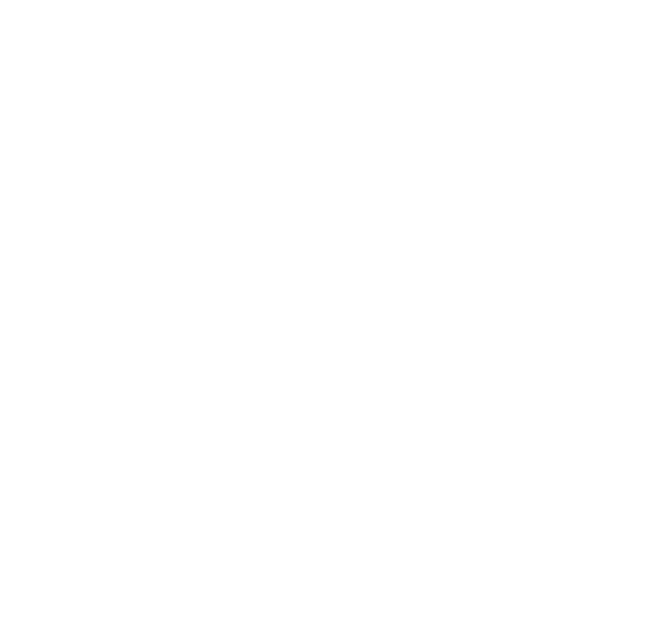
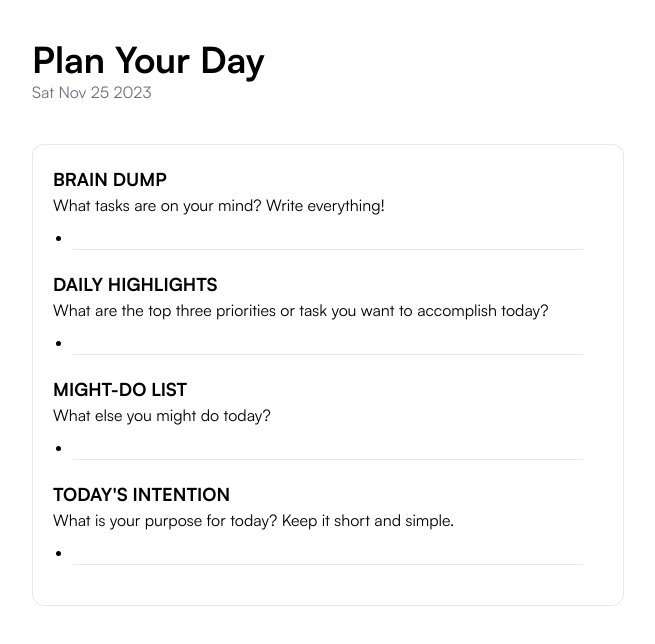
Before and after one commit to jpokan/n3-planner, a Nuxt app: page /templates/plan_your_day in a window 1280 px wide. Before the commit this address had no page. Shown: the top 644 px of the page, without its empty margins (312-967 px from the left). Built offline with nearby package versions, Linux system fonts and the light colour scheme.

Commit message:
fix: wip

```diff
--- /dev/null
+++ b/components/Choose.vue
@@ -0,0 +1,42 @@
+<template>
+<div class="max-w-2xl mx-auto">
+	<p class="mb-10">Choose your template</p>
+	<p>Note: Only "Plan Your Day" available at the moment.</p>
+	<div class="grid sm:grid-cols-3 gap-5 my-10">
+		<NuxtLink v-for="(item, index) in templates" :to="item.path"
+			class="p-5 cursor-pointer rounded-md border shadow-md hover:shadow-lg"
+			:class="item.path ? '': 'bg-gray-200'"
+			@click="pick(index)"
+			@mouseover="hover(index)"
+			>{{ item.title }}</NuxtLink>
+	</div>
+	<p class="mb-5">Preview:</p>
+	<img class="rounded-md border" :src="preview" alt="">
+</div>
+</template>
+
+<script setup>
+const preview = ref()
+
+const templates = ref([
+	{
+		title: 'Plan Your Day',
+		path: '/templates/plan_your_day',
+		preview: '/PLAN_YOUR_DAY.png'
+	},
+	{
+		title: 'Plan Your Meals'
+	},
+	{
+		title: 'Plan Your Budget'
+	}
+])
+
+const pick = (index) => {
+	console.log('pick', index)
+}
+
+const hover = (index) => {
+	preview.value = templates.value[index].preview
+}
+</script>
--- a/components/SectionAnswer.vue
+++ b/components/SectionAnswer.vue
@@ -1,47 +1,51 @@
 <template>
 	<ul class="mx-5 mt-2 mb-5 list-disc">
 		<li v-for="(item, index) in answers">
-			<SectionInput :model-value="item.text"
+			<SectionInput :model-value="item.text" ref="sectionInput"
+			@keyup.enter="add(index)"
 			@update:model-value="newValue => item.text = newValue"
 			@remove="detach(index)"
-			@build="buildJSON" />
-		</li>
-		<li>
-			<SectionInput init="true"
-			@keyup.enter="add" :model-value="init"
-			@update:model-value="newValue => init = newValue"
-			@build="buildJSON" />
+			@updated="updateDB" />
 		</li>
 	</ul>
 </template>
 
 <script setup>
-let temp
-const props = defineProps(['maxSize'])
-const emit = defineEmits(['payload'])
-const init = ref('')
-const answers = ref([])
+const props = defineProps(['maxSize', 'answers'])
+const emit = defineEmits(['update:DB','newAnswers'])
+const sectionInput = ref(null)
 
-const add = (e) => {
-	// if list length equals maxSize return stop creating entry
-	if (answers.value.length == props.maxSize - 1) return
-	// add entry to answers
-	answers.value.push({ text: e.target.value })
-	// Clear input
-	init.value = ''
-	// Prepare data
-	buildJSON()
+const add = (index) => {
+	// if list length equals maxSize stop creating entry
+	if (props.answers.length === props.maxSize) return
+	// else, add entry to answers (rebuild answers array)
+	const newAnswersArray = makeAnswersArray(props.answers, index)
+	emit('newAnswers', newAnswersArray)
+	updateDB()
 }
 
 const detach = (index) => {
+	const length = toRaw(props.answers.length)
+	if (length <=1) {
+		props.answers[index].text = ''
+		updateDB()
+		return
+	}
 	// `arr.splice(n, 1)` n = index you want to remove
-	answers.value.splice(index, 1)
-	buildJSON()
+	props.answers.splice(index, 1)
+	updateDB()
 }
 
-const buildJSON = () => {
-	temp = [...toRaw(answers.value), { init: init.value }]
-	emit('payload', temp)
+const updateDB = () => {
+	emit('update:DB')
 }
 
+const makeAnswersArray = (answers, index) => {
+	const entry = { text: '' }
+	const oldArray = toRaw(answers)
+	const newArray = [...oldArray.slice(0, index + 1), entry, ...oldArray.slice(index + 1)]
+	return { newArray, index }
+}
+
+defineExpose({sectionInput})
 </script>
--- a/components/SectionGroup.vue
+++ /dev/null
@@ -1,5 +0,0 @@
-<template>
-<div>
-	<slot></slot>
-</div>
-</template>
--- a/components/SectionInput.vue
+++ b/components/SectionInput.vue
@@ -1,22 +1,29 @@
 <template>
-<div class="flex group">
-	<input type="text" :value="modelValue" class="focus:border-b border-b px-1 outline-none focus:bg-gray-100 w-full"
+<div class="flex group hover:bg-yellow-50 focus-within:bg-gray-100">
+	<input type="text" :value="modelValue" ref="input"
+		class="focus:border-b border-b px-1 outline-none bg-transparent w-full"
 		@input="update">
 	<button v-if="!init" @click="remove"
-		class="font-black group-focus-within:bg-gray-100 group-focus-within:text-opacity-100 hover:text-opacity-100 hover:bg-gray-100 text-opacity-0 border-b w-6 text-black transition duration-500">⨯</button>
+		class="font-black group-hover:text-opacity-100 bg-transparent group-focus-within:text-opacity-100 text-opacity-0 border-b w-6 text-black transition duration-500">⨯</button>
 </div>
 </template>
 
 <script setup>
-defineProps(['modelValue', 'init'])
-const emit = defineEmits(['update:modelValue', 'build', 'remove'])
+const props = defineProps(['modelValue', 'init'])
+const emit = defineEmits(['update:modelValue', 'updated', 'remove'])
+const input = ref(null)
 
 const update = (e) => {
 	emit('update:modelValue', e.target.value)
-	emit('build')
+	emit('updated')
 }
 
 const remove = () => {
 	emit('remove')
 }
+
+const focus = () => input.value.focus()
+
+defineExpose({focus})
+
 </script>
--- a/components/templates/PlanYourDay.vue
+++ b/components/templates/PlanYourDay.vue
@@ -1,10 +1,12 @@
 <template>
 	<SectionTitle title="Plan Your Day" />
+	<p class="text-gray-500">{{ today }}</p>
 	<div class="my-10 border p-5 rounded-xl">
 		<div v-for="(item, index) in fields" :key="item.id">
 			<SectionH2 :title="item.title" />
 			<SectionQuestion :text="item.question" />
-			<SectionAnswer @payload="update($event, index)" :maxSize="item.maxSize" />
+			<SectionAnswer ref="answers" :answers="item.answers" :maxSize="item.maxSize"
+				@newAnswers="replace($event, index)" @update:DB="save" />
 		</div>
 	</div>
 </template>
@@ -12,60 +14,69 @@
 <script setup>
 import Dexie from 'dexie'
 const db = new Dexie('TEMPLATES')
-db.version(1).stores({ template_A: '&name' })
+db.version(1).stores({ PLAN_YOUR_DAY: '&name' })
+const today = ref(new Date().toDateString())
+const templateID = ref(today.value)
+const answers = ref(null)
+const cursor = ref({ target: 0, subindex: 0 })
 
-let fields = [
+const fields = ref([
 	{
 		id: 'brain-dump',
 		title: "BRAIN DUMP",
 		question: "What tasks are on your mind? Write everything!",
 		maxSize: null,
-		answers: []
+		answers: [{ text: '' }]
 	},
 	{
 		id: 'daily-highlights',
 		title: "DAILY HIGHLIGHTS",
 		question: "What are the top three priorities or task you want to accomplish today?",
 		maxSize: 3,
-		answers: []
+		answers: [{ text: '' }]
 	},
 	{
 		id: 'might-do-list',
 		title: "MIGHT-DO LIST",
 		question: "What else you might do today?",
 		maxSize: null,
-		answers: []
+		answers: [{ text: '' }]
 	},
 	{
 		id: 'todays-intention',
 		title: "TODAY'S INTENTION",
 		question: "What is your purpose for today? Keep it short and simple.",
 		maxSize: 1,
-		answers: []
+		answers: [{ text: '' }]
 	}
-]
+])
 
-onBeforeMount(() => checkLocalDB())
+onBeforeMount(() => getDataFromLocalDB())
 
-const checkLocalDB = () => {
-	db.template_A.get("plan_your_day")
-	.then((e) => fields = e.fields)
-}
-
-const update = (e, index) => {
-	// updates field object
-	fields[index].answers = e
-	save()
+const getDataFromLocalDB = () => {
+	db.PLAN_YOUR_DAY.get(templateID.value)
+		.then((e) => {
+			if (!e) return
+			fields.value = e.fields
+		})
 }
 
 const save = async () => {
-	db.template_A.put({ name: 'plan_your_day', fields })
-	.then(()=>console.log('success'))
-	.catch(()=>console.log('error'))
+	db.PLAN_YOUR_DAY.put({ name: templateID.value, fields: toRaw(fields.value) })
+		.then(() => console.log('SAVE::PUT success'))
+		.catch(() => console.log('SAVE::PUT error'))
 }
 
-const saveToLocalStorage = () => {
-	localStorage.setItem('template', JSON.stringify(fields))
+const replace = (e, index) => {
+	fields.value[index].answers = e.newArray
+	// Set cursor values
+	cursor.value.target = index
+	cursor.value.subindex = e.index + 1
 }
 
+const focus = () => {
+	answers.value[cursor.value.target].sectionInput[cursor.value.subindex].focus()
+}
+
+onUpdated(() => focus())
 </script>
--- a/pages/index.vue
+++ b/pages/index.vue
@@ -1,5 +1,5 @@
 <template>
-<div class="font-satoshi p-10">
-	<TemplatesPlanYourDay />
+<div class="font-satoshi p-5 sm:p-10">
+	<Choose />
 </div>
 </template>
--- /dev/null
+++ b/pages/templates/plan_your_day.vue
@@ -0,0 +1,5 @@
+<template>
+<div class="font-satoshi p-5 sm:p-10 mx-auto max-w-2xl">
+	<TemplatesPlanYourDay />
+</div>
+</template>
```
Also changed, not shown: public/PLAN_YOUR_DAY.png (added).
